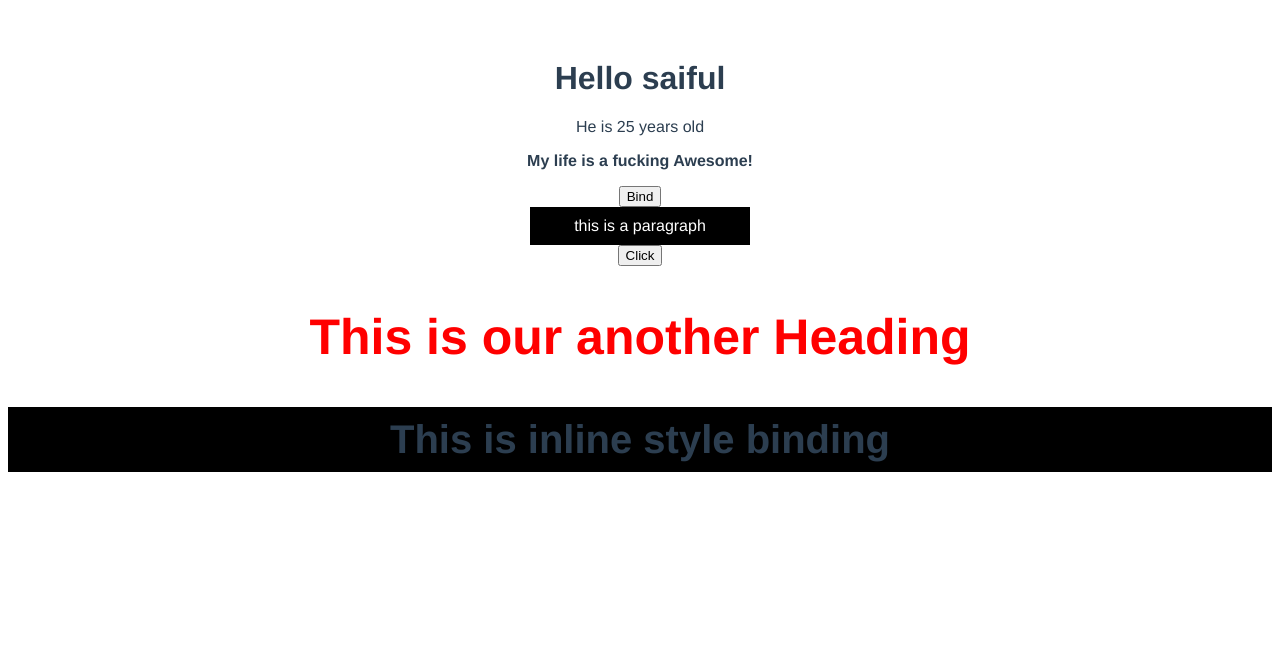
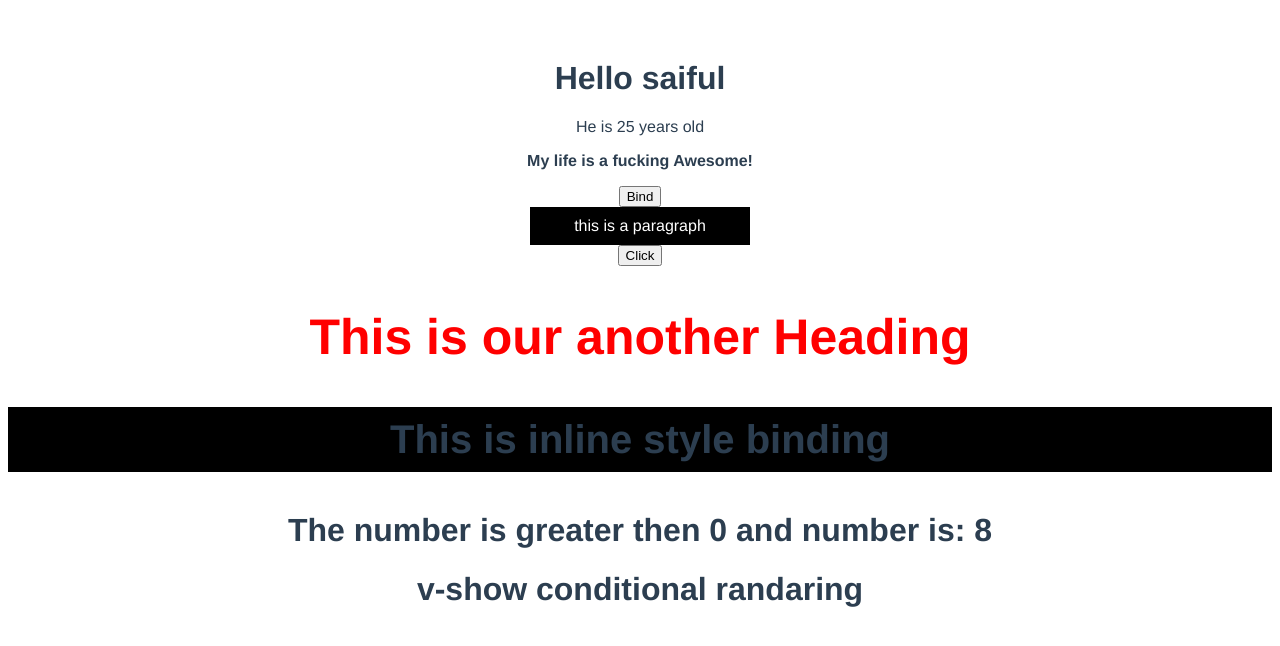
Before and after one commit to meraz007/Learn-Vue, a Vue app in the folder Codevolution/practice-vue-basic/: page / in a window 1280 px wide. Shown: the top 646 px of the page. Built offline with nearby package versions, Linux system fonts and the light colour scheme.

Commit message:
conditional randaring

```diff
--- a/Codevolution/practice-vue-basic/src/App.vue
+++ b/Codevolution/practice-vue-basic/src/App.vue
@@ -7,6 +7,11 @@
  <button >Click</button>
  <h2 :style="{color:heighlightColor,'font-size':fontSize + 'px'}">This is our another Heading</h2>
  <h3 :style="[successStyleObj,anotherStyleObj]">This is inline style binding</h3>
+
+ <h1 v-if="num<0">The number is less then 0 and number is: {{ num }}</h1>
+ <h1 v-else-if="num >0">The number is greater then 0 and number is: {{ num }}</h1>
+ <h1 v-else>This is not a number,this is a {{ num }}</h1>
+ <h1 v-show="isDisabled">v-show conditional randaring</h1>
 </template>
 
 <script>
@@ -30,7 +35,8 @@ export default {
       },
       anotherStyleObj:{
         padding:'10px'
-      }
+      },
+      num:8
     }
   }
 }
```
